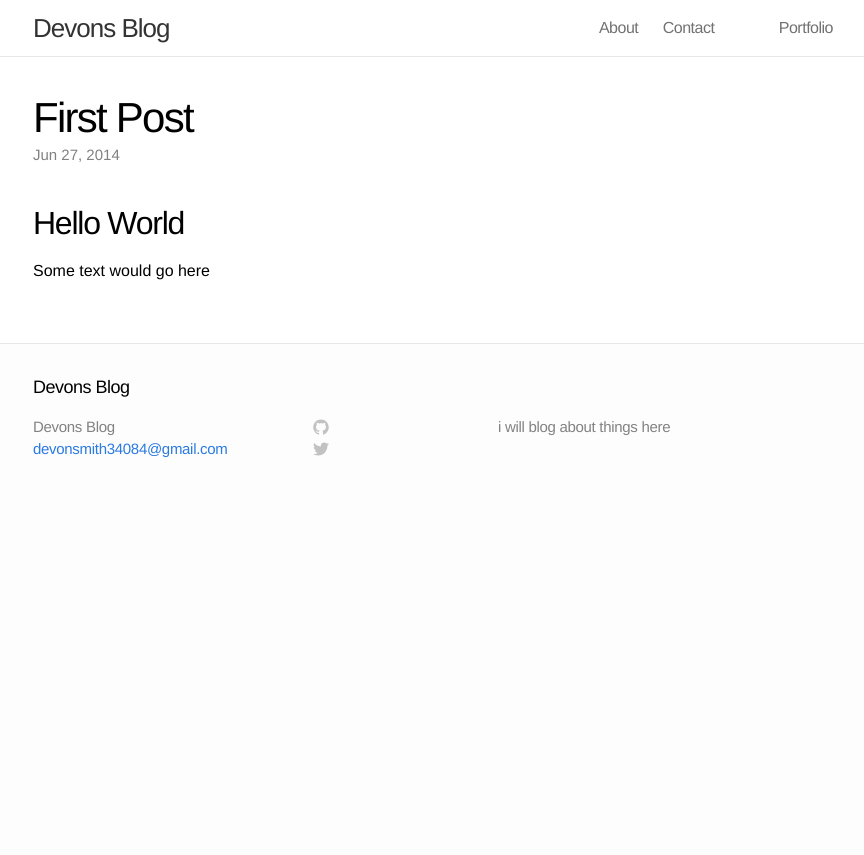
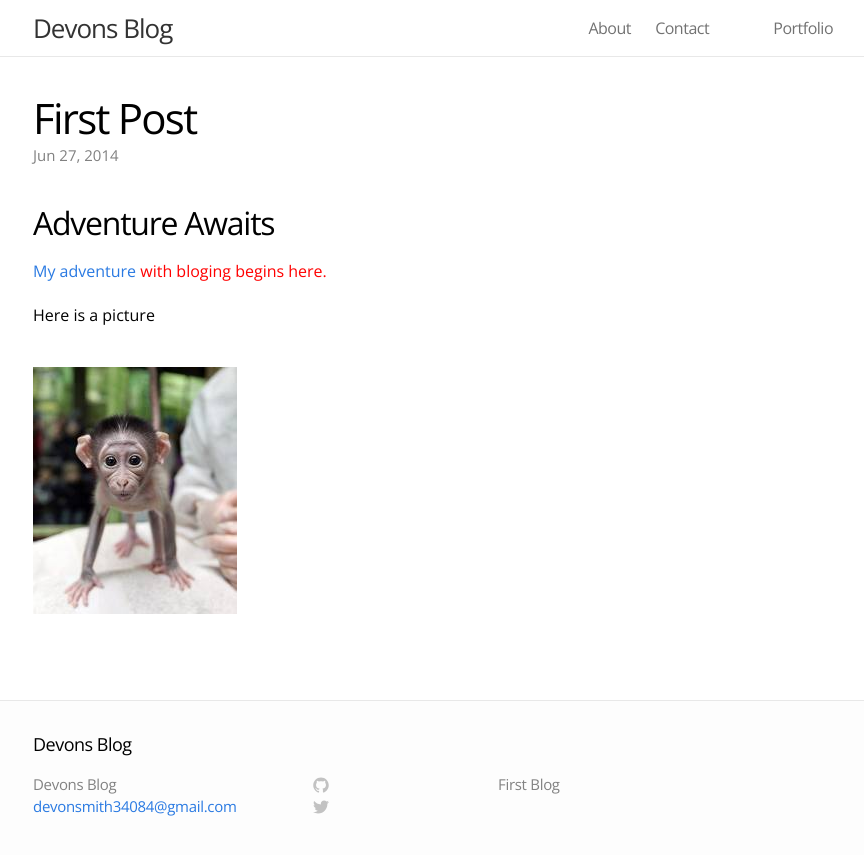
Before and after one commit to devonsmith34084/devonsmith34084.github.io, a Jekyll site: the page built from _posts/2014-06-27-first-post.html, in a window 1280 px wide. Shown: the top 855 px of the page, without its empty margins (207-1071 px from the left). Built offline with Jekyll 4.4.1, drawn with Linux system fonts in a browser that asks for light colours.

Commit message:
Styling updates, new post

```diff
--- a/_config.yml
+++ b/_config.yml
@@ -1,7 +1,7 @@
 # Site settings
 title: Devons Blog
 email: devonsmith34084@gmail.com
-description: "i will blog about things here"
+description: "First Blog"
 baseurl: ""
 url: "http://devonsmith34084.github.io"
 
--- a/_includes/head.html
+++ b/_includes/head.html
@@ -8,5 +8,7 @@
 
     <!-- Custom CSS -->
     <link rel="stylesheet" href="{{ "/css/main.css" | prepend: site.baseurl }}">
+    <link rel="stylesheet" href="{{ "/css/style.css" | prepend: site.baseurl }}">
 
+    <link href='http://fonts.googleapis.com/css?family=Open+Sans' rel='stylesheet' type='text/css'>
 </head>
--- a/_posts/2014-06-27-first-post.html
+++ b/_posts/2014-06-27-first-post.html
@@ -3,5 +3,7 @@ layout: post
 title:  "First Post"
 date:   2014-06-27 15:05:38
 ---
-<h2>Hello World</h2>
-<p>Some text would go here</p>
+<h2>Adventure Awaits</h2>
+<p class='foo'><a href="http://www.google.com">My adventure</a> with bloging begins here.</p>
+<p>Here is a picture</p>
+<img src="/images/monkey.jpg" alt="Image description"/>
--- a/contact.html
+++ b/contact.html
@@ -4,3 +4,4 @@ title: "Contact"
 permalink: /Contact/
 ---
 <h2>Contact</h2>
+<p>Email : devonsmith34084@gmail.com</p>
--- a/css/main.css
+++ b/css/main.css
@@ -9,7 +9,8 @@
 html, body { height: 100%; }
 
 body {
-  font-family: Helvetica, Arial, sans-serif;
+  //font-family: Helvetica, Arial, sans-serif;
+  font-family: 'Open Sans', sans-serif;
   font-size: 16px;
   line-height: 1.5;
   font-weight: 300;
--- /dev/null
+++ b/css/style.css
@@ -0,0 +1,3 @@
+.foo {
+  color: red;
+}
```
Also changed, not shown: images/monkey.jpg (added), 1 other file.
